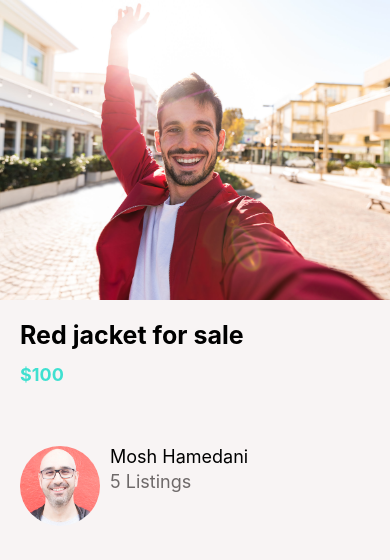
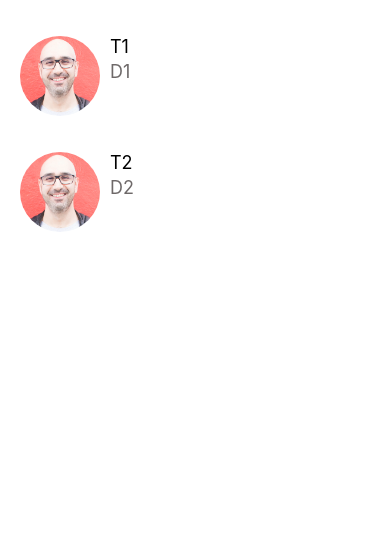
Before and after one commit to blackstone86/rn-donewithit, a React Native app: screen / in a window 390 px wide. Shown: the top 560 px of the page. Built offline with nearby package versions, Linux system fonts and the light colour scheme.

Commit message:
feat: 🎸 [AppListItem.tsx] add AppListItem component

```diff
--- a/App.tsx
+++ b/App.tsx
@@ -20,8 +20,9 @@
 // import App from './demos/Exercise03'
 // import App from './demos/Exercise04'
 // import App from './demos/Exercise05'
-import App from './demos/Exercise06'
+// import App from './demos/Exercise06'
 // import App from './demos/Exercise07'
+import App from './demos/FlatList'
 
 /**
  * notice
@@ -49,5 +50,6 @@ import App from './demos/Exercise06'
  * 22.Exercise05 卡片组件
  * 23.Exercise06 商品详情页
  * 24.Exercise07 商品图片大图页
+ * 25.FlatList 平面列表
  */
 export default App
--- /dev/null
+++ b/components/AppListItem/AppListItem.tsx
@@ -0,0 +1,50 @@
+import React from 'react'
+import { View, Image, StyleSheet, ImageSourcePropType } from 'react-native'
+import AppText from '../AppText'
+import CONSTS from './consts'
+import COLORS from '../../config/colors'
+
+type AppListItemProps = {
+  title: string
+  subTitle?: string
+  image: ImageSourcePropType
+}
+
+function AppListItem(props: AppListItemProps) {
+  const { title, subTitle, image } = props
+  return (
+    <View style={styles.listItem}>
+      <Image style={styles.avatar} source={image} />
+      <View>
+        <AppText style={styles.title}>{title}</AppText>
+        {subTitle && (
+          <AppText style={[styles.title, styles.subTitle]}>{subTitle}</AppText>
+        )}
+      </View>
+    </View>
+  )
+}
+
+const styles = StyleSheet.create({
+  listItem: {
+    flexDirection: 'row',
+    alignItems: 'flex-start',
+    marginTop: 36,
+    paddingHorizontal: CONSTS.PADDING_HORIZONTAL
+  },
+  avatar: {
+    width: CONSTS.AVATAR_SIZE,
+    height: CONSTS.AVATAR_SIZE,
+    borderRadius: CONSTS.AVATAR_SIZE / 2,
+    marginRight: CONSTS.PADDING_HORIZONTAL / 2
+  },
+  title: {
+    fontSize: CONSTS.SUBTITLE_FONT_SIZE
+  },
+  subTitle: {
+    color: COLORS.GRAY,
+    lineHeight: CONSTS.TOTAL_LINE_HEIGHT
+  }
+})
+
+export default AppListItem
--- /dev/null
+++ b/components/AppListItem/consts.tsx
@@ -0,0 +1,8 @@
+const CONSTS = {
+  SUBTITLE_FONT_SIZE: 18,
+  PADDING_HORIZONTAL: 20,
+  AVATAR_SIZE: 80,
+  TOTAL_LINE_HEIGHT: 30
+}
+
+export default CONSTS
--- /dev/null
+++ b/components/AppListItem/index.tsx
@@ -0,0 +1,3 @@
+import AppListItem from './AppListItem'
+
+export default AppListItem
--- /dev/null
+++ b/demos/FlatList.tsx
@@ -0,0 +1,34 @@
+import { FlatList } from 'react-native'
+
+import React from 'react'
+import AppListItem from '../components/AppListItem'
+
+const messages = [
+  {
+    id: 1,
+    title: 'T1',
+    description: 'D1',
+    image: require('../assets/materials/mosh.jpg')
+  },
+  {
+    id: 2,
+    title: 'T2',
+    description: 'D2',
+    image: require('../assets/materials/mosh.jpg')
+  }
+]
+
+export default function App() {
+  return (
+    <FlatList
+      data={messages}
+      keyExtractor={(message) => message.id.toString()}
+      renderItem={({ item, index, separators }) => {
+        const { title, description, image } = item
+        return (
+          <AppListItem title={title} subTitle={description} image={image} />
+        )
+      }}
+    ></FlatList>
+  )
+}
```
